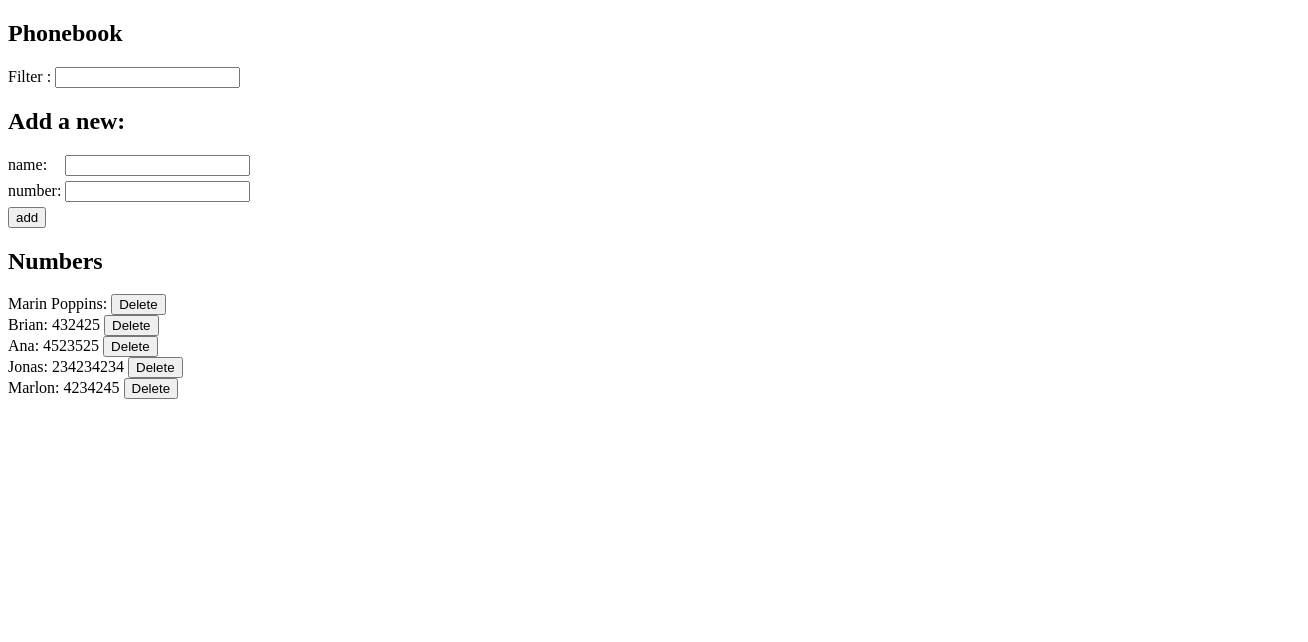
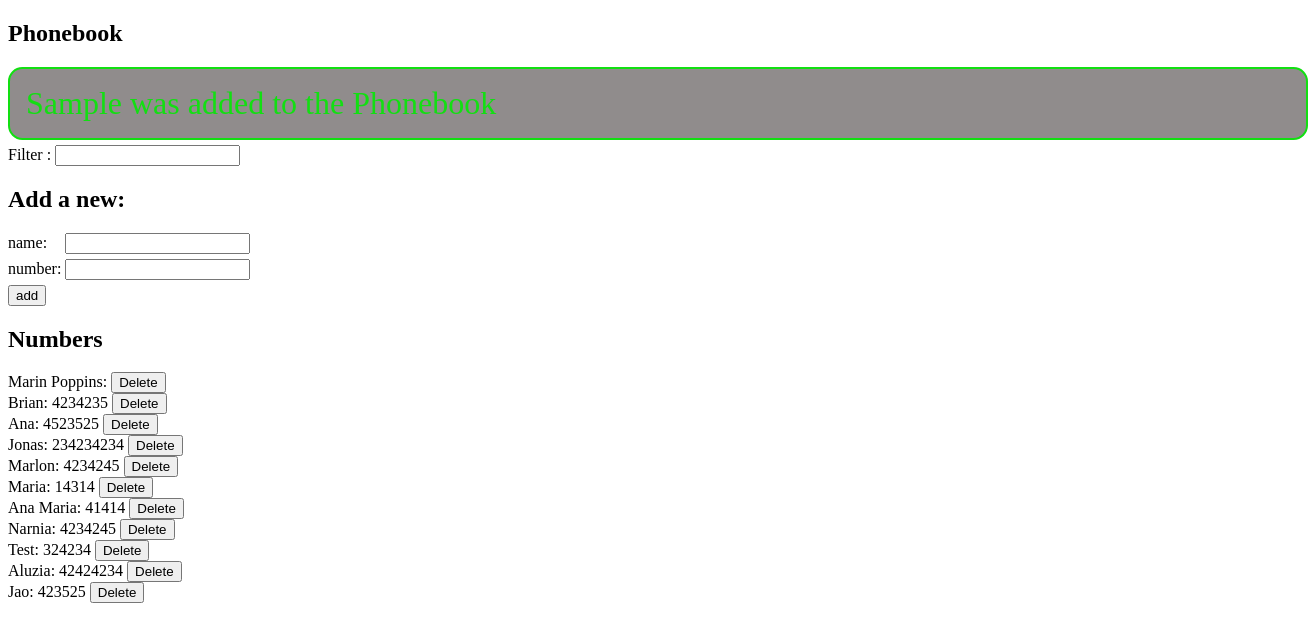
Before and after one commit to BrunoLadiv/FullStackOpen-Helsinki-University, a React (Create React App) app in the folder part2/phonebook/: page / in a window 1280 px wide. Both pictures are taken after typing "Sample", "Sample" into the empty fields and a click on the button "add". Shown: the top 642 px of the page, 1308 px wide, since content can reach past the window. Built offline with nearby package versions, Linux system fonts and the light colour scheme; no server answers; data requests are answered from the project's data file.

Commit message:
exerc 2.16 step 11

```diff
--- a/part2/phonebook/db.json
+++ b/part2/phonebook/db.json
@@ -7,7 +7,7 @@
     },
     {
       "name": "Brian",
-      "number": "432425",
+      "number": "4234235",
       "id": 5
     },
     {
@@ -24,6 +24,36 @@
       "name": "Marlon",
       "number": "4234245",
       "id": 8
+    },
+    {
+      "name": "Maria",
+      "number": "14314",
+      "id": 9
+    },
+    {
+      "name": "Ana Maria",
+      "number": "41414",
+      "id": 10
+    },
+    {
+      "name": "Narnia",
+      "number": "4234245",
+      "id": 12
+    },
+    {
+      "name": "Test",
+      "number": "324234",
+      "id": 13
+    },
+    {
+      "name": "Aluzia",
+      "number": "42424234",
+      "id": 14
+    },
+    {
+      "name": "Jao",
+      "number": "423525",
+      "id": 15
     }
   ]
 }
--- a/part2/phonebook/public/index.html
+++ b/part2/phonebook/public/index.html
@@ -15,6 +15,7 @@
       user's mobile device or desktop. See https://developers.google.com/web/fundamentals/web-app-manifest/
     -->
     <link rel="manifest" href="%PUBLIC_URL%/manifest.json" />
+
     <style>
       p{
         margin: 0;
--- a/part2/phonebook/src/App.js
+++ b/part2/phonebook/src/App.js
@@ -2,6 +2,7 @@ import Persons from './Components/Persons'
 import Form from './Components/Form'
 import { useState, useEffect } from 'react'
 import Filter from './Components/Filter'
+import Notification from './Components/Notification.jsx'
 
 import personsServices from './services/personsServices'
 
@@ -10,6 +11,7 @@ const App = () => {
   const [newName, setNewName] = useState('')
   const [newNumber, setNewNumber] = useState('')
   const [filter, setFilter] = useState('')
+  const [notification, setNotification] = useState(null)
 
   useEffect(() => {
     const personsData = personsServices.getAll()
@@ -46,6 +48,10 @@ const App = () => {
                 person.id !== personTofind.id ? person : response.data
               )
             )
+            setNotification(`${newPerson.name} was updated`)
+            setTimeout(() => {
+              setNotification(null)
+            }, 3000)
             clearInput()
           })
           .catch((err) => console.log(err))
@@ -57,6 +63,10 @@ const App = () => {
         .create(newPerson)
         .then((newPerson) => setPersons([...persons, { ...newPerson }]))
         .catch((err) => console.log(err))
+      setNotification(`${newPerson.name} was added to the Phonebook`)
+      setTimeout(() => {
+        setNotification(null)
+      }, 3000)
       clearInput()
     }
   }
@@ -88,6 +98,7 @@ const App = () => {
   return (
     <div>
       <h2>Phonebook</h2>
+      <Notification message={notification} />
       <Filter
         filter={filter}
         handleFilterChange={handleFilterChange}
--- /dev/null
+++ b/part2/phonebook/src/Components/Notification.jsx
@@ -0,0 +1,13 @@
+const Notification = ({ message }) => {
+  if (message === null) {
+    return null
+  }
+
+  return (
+    <div className='notification'>
+      {message}
+    </div>
+  )
+}
+
+export default Notification
--- a/part2/phonebook/src/index.js
+++ b/part2/phonebook/src/index.js
@@ -1,5 +1,6 @@
 import React from 'react'
 import ReactDOM from 'react-dom/client'
+import './styles.css'
 
 import App from './App'
 
--- /dev/null
+++ b/part2/phonebook/src/styles.css
@@ -0,0 +1,10 @@
+.notification{
+  border: 2px rgb(18, 223, 18) solid;
+  color: rgb(18, 223, 18);
+  width: 100%;
+  background-color: rgb(144, 140, 140);
+  padding: 1rem;
+  font-size: 2rem;
+  border-radius: 0.9rem;
+
+}
```
